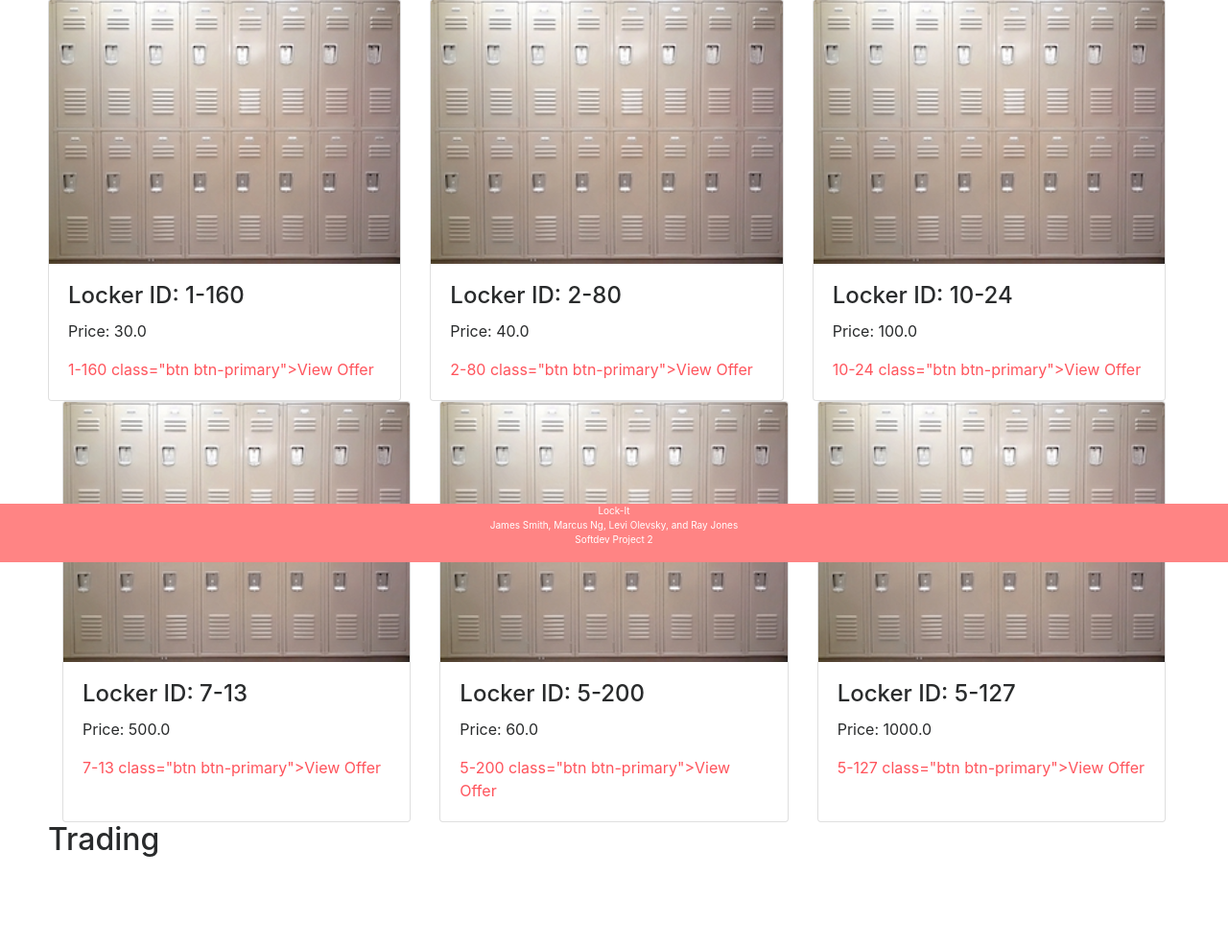
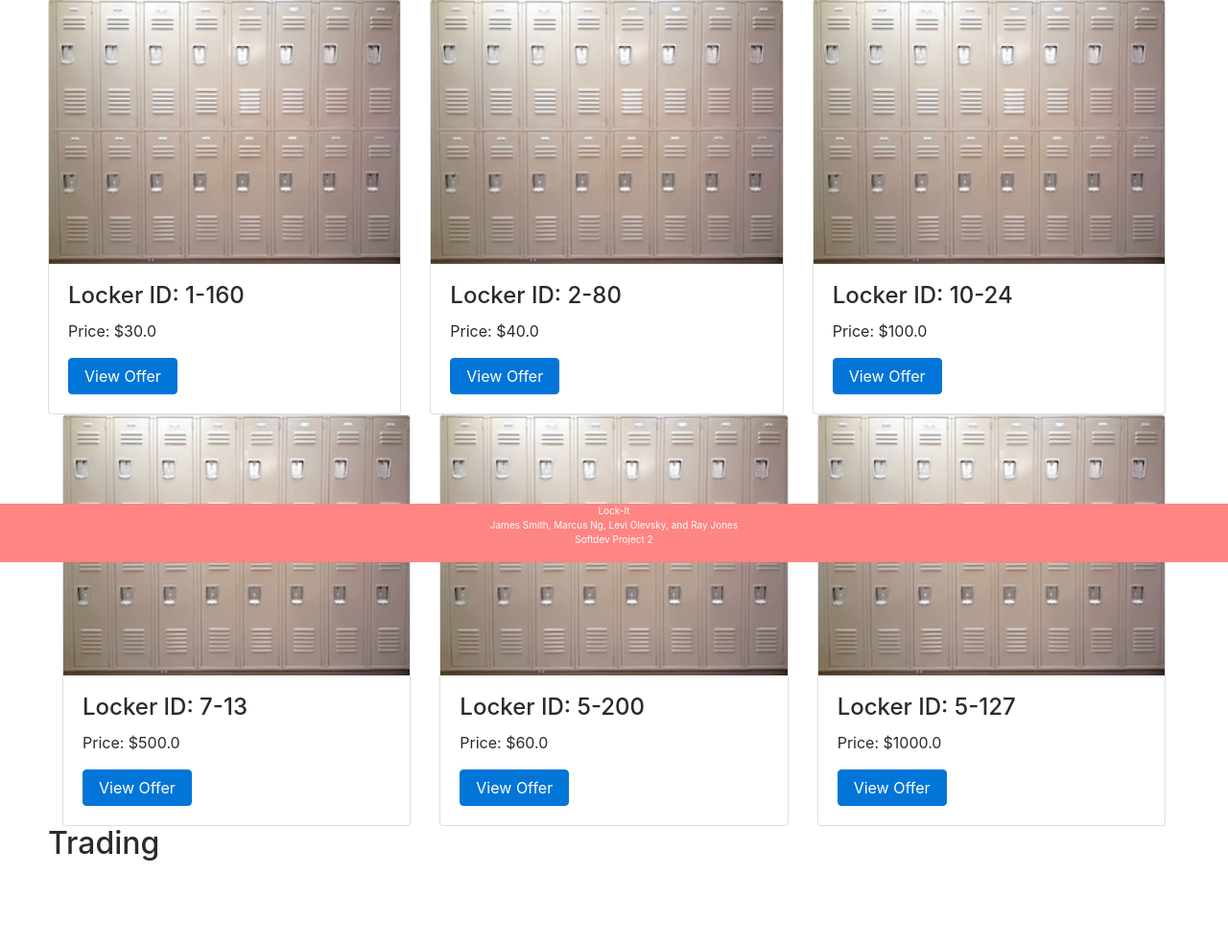
Before and after one commit to JamesSmith1202/somewhat_useful, a Flask app: page /offers in a window 1280 px wide. Shown: the part 214-1200 px from the top of the page at 96% size. Run offline with Flask 2, Linux system fonts and the light colour scheme; data comes from the database, SQL or seed files in the repository; some libraries are stand-ins or nearby versions.

Commit message:
fixed card view button

```diff
--- a/devlog.txt
+++ b/devlog.txt
@@ -39,3 +39,6 @@ added create offers and display selling offers
 
 marcusN -- 2018-01-11 19:17:13
 refactored offer query
+
+marcusN -- 2018-01-17 14:50:11
+added card views
--- a/main/templates/offers.html
+++ b/main/templates/offers.html
@@ -16,8 +16,8 @@
     <img class="card-img-top" src="static/locker.jpg" alt="Card image cap">
     <div class="card-block">
       <h4 class="card-title">Locker ID: {{locker["lockerID"]}}</h4>
-      <p class="card-text">Price: {{locker["price"]}}</p>
-      <a href={{"/display?lockerID="~locker["lockerID"] + "&type="~locker["type"]}}>{{locker["lockerID"]}} class="btn btn-primary">View Offer</a>
+      <p class="card-text">Price: ${{locker["price"]}}</p>
+      <a href='{{"/display?lockerID="~locker["lockerID"] + "&type="~locker["type"]}}' class="btn btn-primary">View Offer</a>
     </div>
   </div>
   <br>
--- a/main/templates/profile.html
+++ b/main/templates/profile.html
@@ -31,7 +31,7 @@
   <img class="card-img-top" src="static/locker.jpg" alt="Card image cap">
   <div class="card-block">
     <h4 class="card-title">Locker ID: {{locker["lockerID"]}}</h4>
-    <p class="card-text">Floor: {{locker["floor"]}}</p>
+    <p class="card-text">Floor: ${{locker["floor"]}}</p>
     <a href="#" class="btn btn-primary">Zoom zoom</a>
   </div>
 </div>
```
